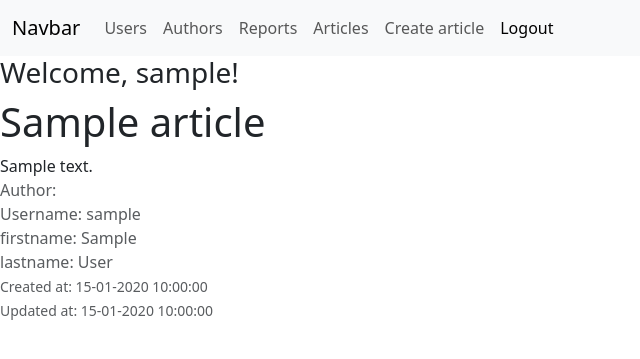
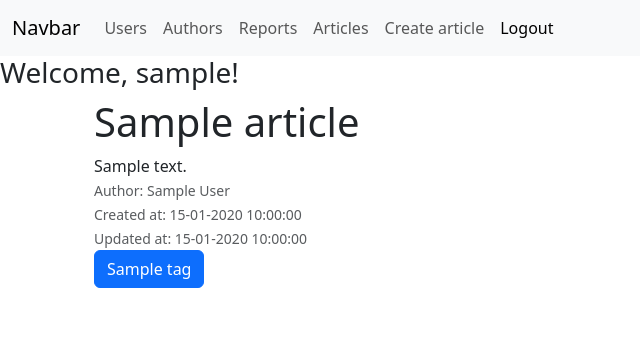
Before and after one commit to StanleyIG/Flask, a Flask app: page /articles/1/ in a window 1280 px wide. Shown: the top 359 px of the page, without its empty margins (0-640 px from the left). Run offline with Flask 3, Linux system fonts and the light colour scheme; a user stored in the database is signed in; tables that the repository leaves empty hold one stand-in row (values such as "Sample post"); some libraries are stand-ins or nearby versions.

Commit message:
added a tag model and a many-to-many relationship (articles - tags) (#7)
stage 7 ready

```diff
--- a/blog/app.py
+++ b/blog/app.py
@@ -57,3 +57,4 @@ def register_commands(app: Flask):
     app.cli.add_command(commands.create_init_user)
     app.cli.add_command(commands.create_superuser)
     app.cli.add_command(commands.delete_user)
+    app.cli.add_command(commands.create_init_tags)
--- a/blog/article/views.py
+++ b/blog/article/views.py
@@ -1,10 +1,10 @@
 from flask import Blueprint, render_template, request, redirect, url_for
-from flask_login import login_required, current_user
+from flask_login import current_user
 from werkzeug.exceptions import NotFound
-
+from sqlalchemy.orm import joinedload
 from blog.extension import db
 from blog.forms.article import CreateArticleForm
-from blog.models import Article, Author
+from blog.models import Article, Author, Tag
 from flask_login import login_required
 
 
@@ -24,7 +24,12 @@ def article_list():
 @article.route('/<int:article_id>/', methods=['GET'])
 @login_required
 def article_detail(article_id):
-    _article: Article = Article.query.filter_by(id=article_id).one_or_none()
+    _article: Article = Article.query.filter_by(
+        id=article_id
+    ).options(
+        joinedload(Article.tags)
+    ).one_or_none()
+
     if _article is None:
         raise NotFound
     return render_template(
@@ -33,10 +38,25 @@ def article_detail(article_id):
     )
 
 
+@article.route('tag_list/<int:tag_id>/', methods=['GET'])
+@login_required
+def article_tag_list(tag_id):
+    _tag = Tag.query.filter_by(id=tag_id).one_or_none()
+    if _tag is None:
+        raise NotFound
+    _articles = _tag.articles
+
+    return render_template(
+        'articles/list.html',
+        articles=_articles,
+    )
+
+
 @article.route('/create/', methods=['GET'])
 @login_required
 def create_article_form():
     form = CreateArticleForm(request.form)
+    form.tags.choices = [(tag.id, tag.name) for tag in Tag.query.order_by('name')]
     return render_template('articles/create.html', form=form)
 
 
@@ -44,8 +64,12 @@ def create_article_form():
 @login_required
 def create_article():
     form = CreateArticleForm(request.form)
+
+    form.tags.choices = [(tag.id, tag.name,) for tag in Tag.query.order_by('name')]
+
     if form.validate_on_submit():
         _article = Article(title=form.title.data.strip(), text=form.text.data)
+
         if current_user.author:
             _article.author_id = current_user.author.id
         else:
@@ -54,6 +78,11 @@ def create_article():
             db.session.flush()
             _article.author_id = author.id
 
+        if form.tags.data:
+            selected_tags = Tag.query.filter(Tag.id.in_(form.tags.data))
+            for tag in selected_tags:
+                _article.tags.append(tag)
+
         db.session.add(_article)
         db.session.commit()
 
--- a/blog/forms/article.py
+++ b/blog/forms/article.py
@@ -1,8 +1,9 @@
 from flask_wtf import FlaskForm
-from wtforms import StringField, validators, SubmitField, TextAreaField
+from wtforms import StringField, validators, SubmitField, TextAreaField, SelectMultipleField
 
 
 class CreateArticleForm(FlaskForm):
     title = StringField('Title', [validators.DataRequired()])
     text = TextAreaField('Text', [validators.DataRequired()])
+    tags = SelectMultipleField('Tags', coerce=int)
     submit = SubmitField('Create')
--- a/blog/templates/articles/create.html
+++ b/blog/templates/articles/create.html
@@ -11,7 +11,7 @@
     </div>
     <form method="POST" action="{{ url_for('article.create_article') }}">
         {{ form.csrf_token }}
-        {% for field in ['title', 'text'] %}
+        {% for field in ['title', 'text', 'tags'] %}
             {{ render_field(form[field]) }}
         {% endfor %}
 
--- a/blog/templates/articles/details.html
+++ b/blog/templates/articles/details.html
@@ -4,28 +4,30 @@
     {{ article.title }}
 {% endblock %}
 
-{% block head %}
-    {{ block.super }}
-    <link rel="stylesheet" href="//cdn.jsdelivr.net/npm/mini.css">
-{% endblock %}
-
 {% block body %}
+    <div class="container">
         <div class="row">
+            <div class="col-md-12">
                 <h1>{{ article.title }}</h1>
+            </div>
         </div>
         <div class="row">
             <div class="col-md-12">{{ article.text }}</div>
         </div>
 
         <div class="row">
-        <div class="col-6">
-            <div class="text-muted"> Author:
-                <div> Username: {{ article.author.user.username }}</div>
-                <div> firstname: {{ article.author.user.first_name }}</div>
-                <div> lastname: {{ article.author.user.last_name }}</div>
-            </div>
+            <div class="col-md-6">
+                <div><small class="text-muted">Author: {{ article.author.user.first_name }} {{ article.author.user.last_name }}</small></div>
                 <div><small class="text-muted">Created at: {{ article.created_at.strftime('%d-%m-%Y %H:%M:%S') }}</small></div>
                 <div><small class="text-muted">Updated at: {{ article.updated_at.strftime('%d-%m-%Y %H:%M:%S') }}</small></div>
+                <div class="col-md-6">
+                {% for tag in article.tags %}
+                    <a href="{{ url_for('article.article_tag_list', tag_id=tag.id) }}"
+                           class="btn btn-primary btn-center">{{ tag.name }}</a>
+                {% endfor %}
+               </div>
+            </div>
+
         </div>
     </div>
 {% endblock %}
--- a/blog/templates/base.html
+++ b/blog/templates/base.html
@@ -21,7 +21,9 @@
         <h1>Hello, world!</h1>
     {% endif %}
 
+    <div class="container">
     {% block body %}{% endblock %}
+    </div>
 
     <!-- Optional JavaScript; choose one of the two! -->
 
--- a/blog/user/views.py
+++ b/blog/user/views.py
@@ -2,6 +2,7 @@ from flask import Blueprint, render_template, redirect, url_for, request
 from werkzeug.exceptions import NotFound
 from flask_login import login_required, current_user, login_user
 from blog.models import User
+from blog.models import Article
 from blog.forms.user import UserRegisterForm
 from werkzeug.security import generate_password_hash
 from blog.extension import db
@@ -63,11 +64,12 @@ def user_list():
 @login_required
 def profile(pk: int):
     _user = User.query.filter_by(id=pk).one_or_none()
+    _article = Article.query.filter_by(author_id=_user.id)
     if _user is None:
         raise NotFound("User id:{}, not found".format(pk))
     return render_template(
         "users/details.html",
-        user=_user
+        user=_user, articles=_article
     )
 
 
```
Also changed, not shown: blog/commands.py (+12 -0 lines), blog/models.py (+19 -1 lines), blog/templates/users/details.html (+7 -3 lines), migrations/versions/b8302b1dd428_.py (added, +39 -0 lines). Lines whose indentation alone changed are shown as unchanged.
